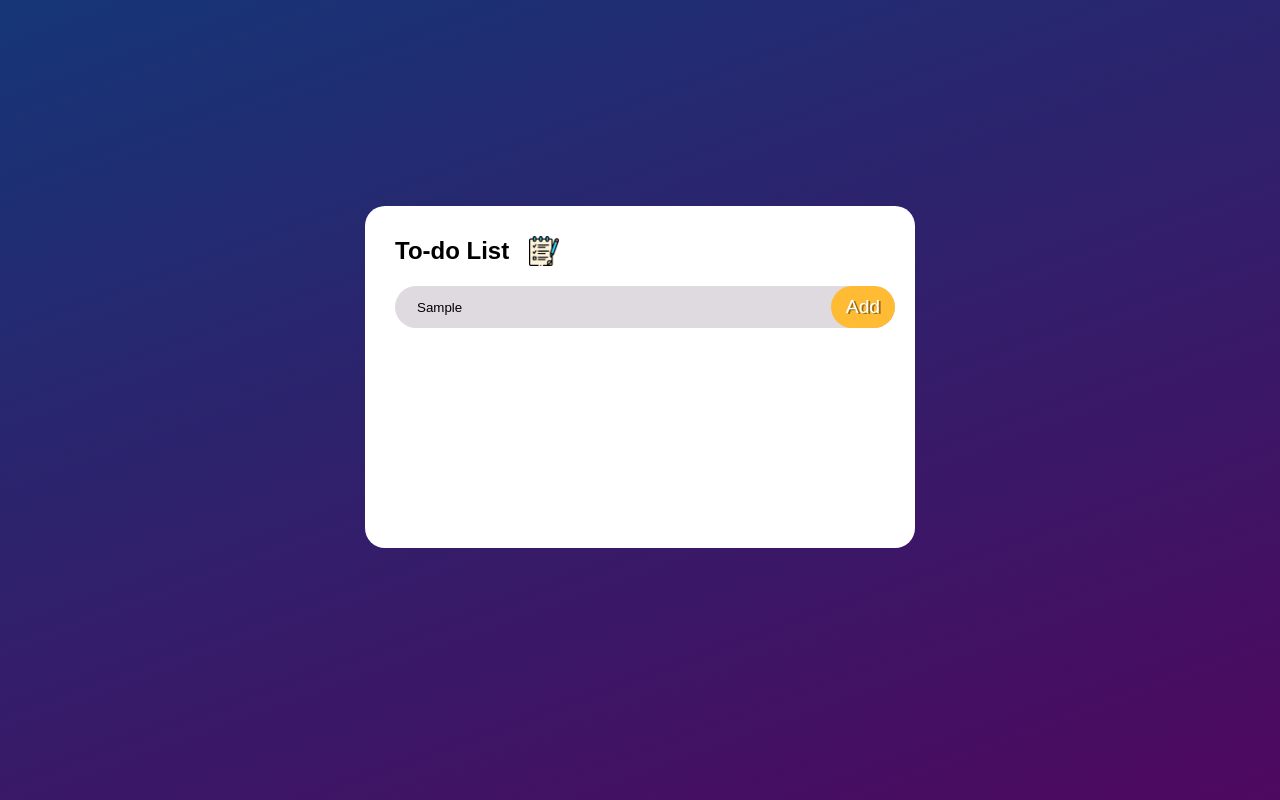
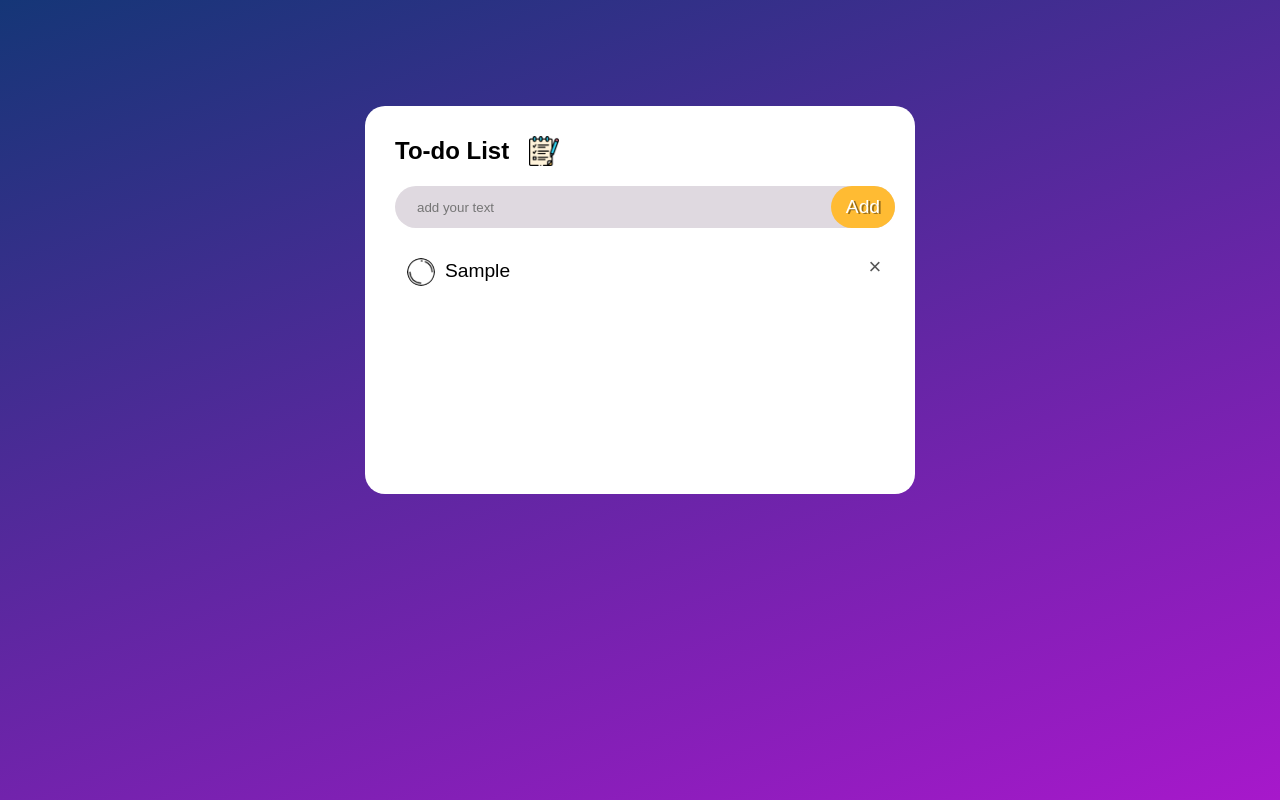
Before and after one commit to diouzedev/javascript, a plain HTML site: page projetos-javascript/index.html in a window 1280 px wide. Both pictures are taken after typing "Sample" into the empty fields and a click on the button "Add". Drawn offline with Linux system fonts and the light colour scheme.

Commit message:
The final of the project

```diff
--- a/projetos-javascript/index.html
+++ b/projetos-javascript/index.html
@@ -11,11 +11,11 @@
 <div class="container"> <!--meio-->
     <div class="todo">
         <h2>To-do List<img src="imagens/checklist.png" alt="icon to-do"></h2> <!--Parte superior-->
-        <div class="linha"> <!--escrita-->
-            <input type="text" name="text" id="itext" placeholder="add your text">
-            <button>Add</button>
+        <div class="row"> <!--escrita-->
+            <input type="text" id="inputBox" name="text" id="itext" placeholder="add your text">
+            <button onclick="addTask()">Add</button>
         </div>
-        <ul id="list-container"> <!--parde das anotações-->
+        <ul id="list-container" > <!--parde das anotações-->
             <!-- <li class="checked">Task1</li>
             <li>Task2</li>
             <li>Task3</li> -->
--- a/projetos-javascript/js/check.js
+++ b/projetos-javascript/js/check.js
@@ -1,3 +1,36 @@
+const inputBox = document.querySelector('#inputBox');
+const listContainer = document.querySelector('#list-container');
 
+function addTask(){
+    if(inputBox.value === ""){
+        window.alert("você deve escrever algo primeiro!")
+    }else{
+        let li = document.createElement("li");
+        li.innerHTML = inputBox.value;
+        listContainer.appendChild(li);
+        let span = document.createElement("span");
+        span.innerHTML = "\u00d7";
+        li.appendChild(span);
+    }
+    inputBox.value = "" //adicionar task
+    saveData();
+}
 
-const inputBox = document.querySelector(".linha")
+listContainer.addEventListener("click", function(e){
+    if(e.target.tagName === "LI"){
+        e.target.classList.toggle("checked");
+        saveData();
+    }
+    else if(e.target.tagName === "SPAN"){
+        e.target.parentElement.remove();
+        saveData();
+    }
+}, false);
+
+function saveData(){
+    localStorage.setItem("data" , listContainer.innerHTML);
+}
+function showTask(){
+    listContainer.innerHTML = localStorage.getItem("data");
+}
+showTask();
--- a/projetos-javascript/style/style.css
+++ b/projetos-javascript/style/style.css
@@ -9,7 +9,7 @@
 
 :root{
     --cor1: #153677;
-    --cor2: #4e085f;
+    --cor2: #a718cb;
     --cor3: #FFBB33;
 }
 
@@ -19,13 +19,14 @@
     background: linear-gradient(160deg, var(--cor1), var(--cor2));
     padding: 6px;
 
+
 }
 
 .todo{
     width: 100%;
     max-width: 550px;
     background-color: white;
-    margin: 200px auto 200px;
+    margin: 100px auto 200px;
     padding: 30px 20px 200px 30px;
     border-radius: 20px;
 
@@ -44,7 +45,7 @@
     margin-left: 20px;
 }
 
-.linha{
+.row{
     display: flex;
     align-items: center;
     justify-content:space-between;
@@ -70,8 +71,9 @@ button{
     color: white;
     text-shadow: 2px 1px 0px rgba(0, 0, 0, 0.414);
     font-size:1.2em;
-    cursor:cell;
+    cursor:pointer;
     border-radius:40px;
+
 }
 
 ul li{
@@ -92,7 +94,7 @@ ul li::before{
     background-image: url(../imagens/rec.png);
     background-position:center;
     background-size:cover;
-    top:8px;
+    top:10px;
     left: 12px;
 }
 
@@ -104,3 +106,20 @@ ul li.checked{
 ul li.checked::before{
     background-image:url(../imagens/circle.png)
 }
+
+ul li span{
+    position: absolute;
+    right: 0;
+    top: 4px;
+    width: 40px;
+    height: 40px;
+    font-size: 22px;
+    line-height:30px;
+    text-align: center;
+    color: #555;
+}
+
+ul li span:hover{
+    background-color: #DFD9E0;
+    border-radius: 50%;
+}
```
